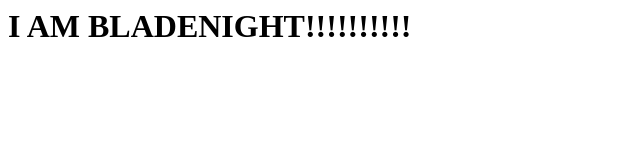
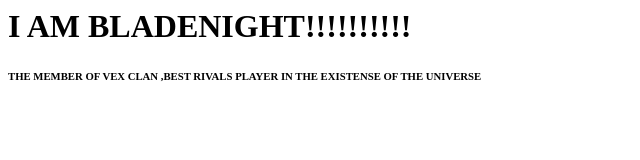
Before and after one commit to shlokdalwadi10/MUSICPLAYER, a plain HTML site: page index.html in a window 1280 px wide. Shown: the whole page, without its empty margins (0-640 px from the left). Drawn offline with Linux system fonts and the light colour scheme.

Commit message:
Add subtitle for Vex Clan in index.html
Added a subtitle to highlight Vex Clan membership.

```diff
--- a/index.html
+++ b/index.html
@@ -5,6 +5,8 @@
   <body>
     <h1>I AM BLADENIGHT!!!!!!!!!!
     </h1>
+<h6> THE MEMBER OF VEX CLAN ,BEST RIVALS PLAYER IN THE EXISTENSE OF THE UNIVERSE
+</h6>
   </body>
 </head>
 </html>
```
